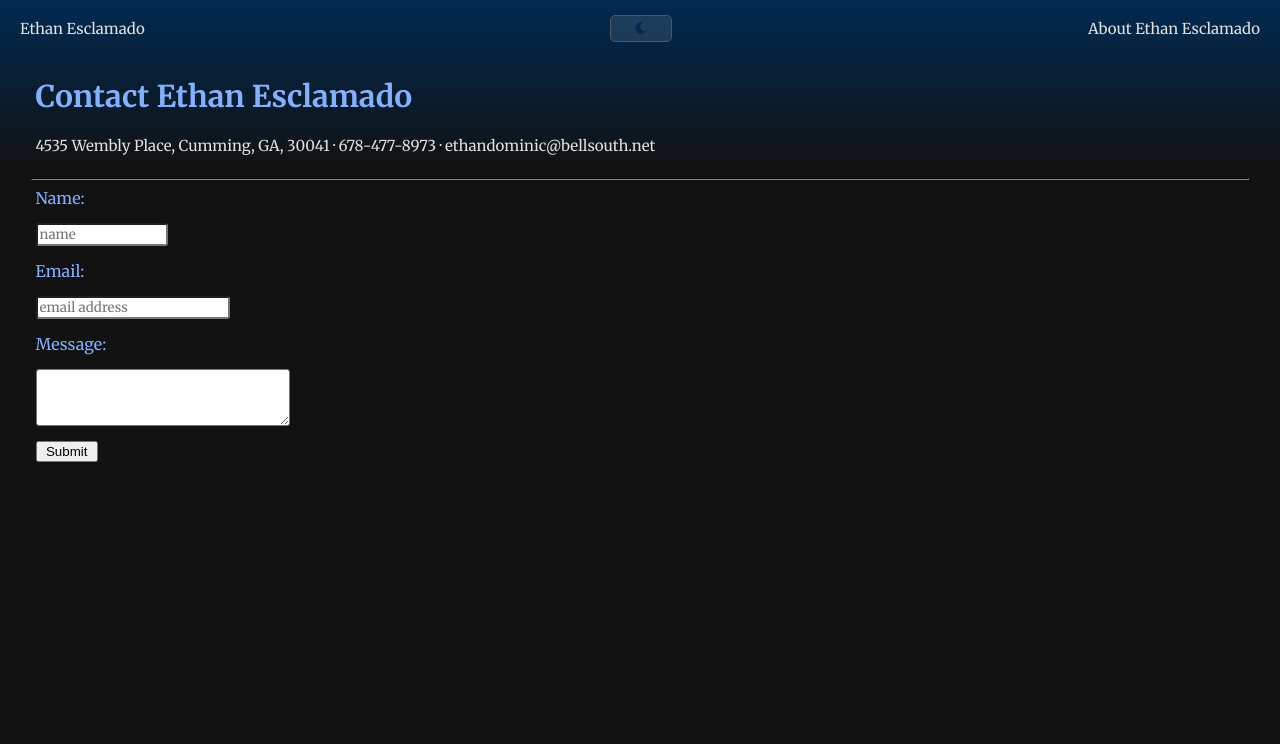
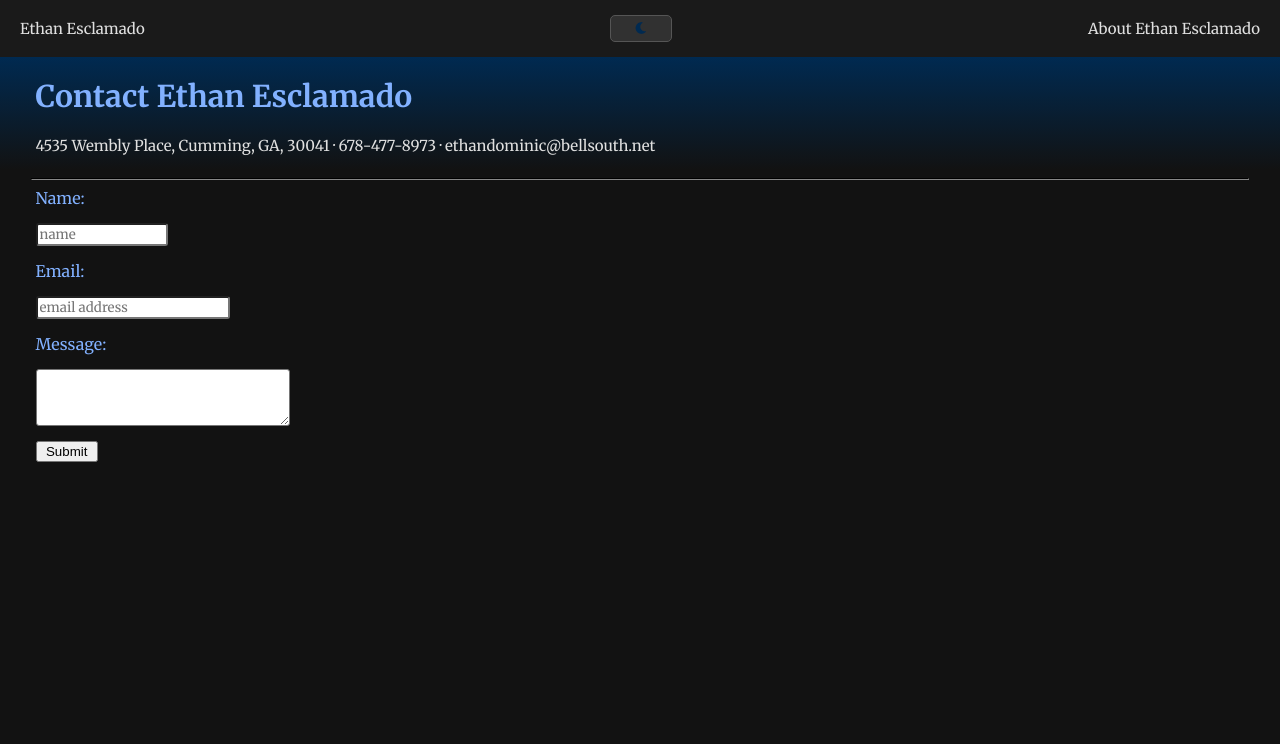
Before and after one commit to Ethan-Esclamado/CV, a plain HTML site: page contact.html in a window 1280 px wide. Both pictures are taken after a click on the button "Toggle dark mode". Shown: the top 744 px of the page. Drawn offline with Linux system fonts and the light colour scheme.

Commit message:
adjusted nav bar scrolling

```diff
--- a/contact.html
+++ b/contact.html
@@ -13,15 +13,14 @@
     <title>Ethan Esclamado</title>
   </head>
   <body>
+  <nav>
+      <p>Ethan Esclamado</p>
+      <button id="theme-toggle" class="theme-toggle" aria-label="Toggle dark mode">
+          <i class="fa-solid fa-moon"></i></button>
+      <p><a href="index.html">About Ethan Esclamado</a></p>
+  </nav>
   <div class="contact-container">
     <div class="top-section">
-    <nav>
-        <p>Ethan Esclamado</p>
-        <button id="theme-toggle" class="theme-toggle" aria-label="Toggle dark mode">
-            <i class="fa-solid fa-moon"></i></button>
-        <p><a href="index.html">About Ethan Esclamado</a></p>
-    </nav>
-
     <div class="contact-info">
     <h1>Contact Ethan Esclamado</h1>
     <p>4535 Wembly Place, Cumming, GA, 30041 &centerdot; 678-477-8973 &centerdot; ethandominic@bellsouth.net</p>
--- a/css/style.css
+++ b/css/style.css
@@ -32,7 +32,12 @@ nav {
   align-items: center;
   font-family: 'Merriweather', serif;
   font-size: 15px;
-  margin-bottom: 10px;
+  /*
+  margin-bottom: 10px; */
+  position: sticky;
+  top: 0;
+  z-index: 1000;
+  background: #338DBD;
 }
 
 
@@ -322,3 +327,12 @@ body.dark-theme footer {
 body.dark-theme footer a {
   color: #e0e0e0;
 }
+
+.dark-theme nav {
+  background: #1a1a1a;
+  color: #e0e0e0;
+}
+
+.dark-theme nav a {
+  color: #e0e0e0;
+}
```
Also changed, not shown: index.html (+1 -1 lines).
